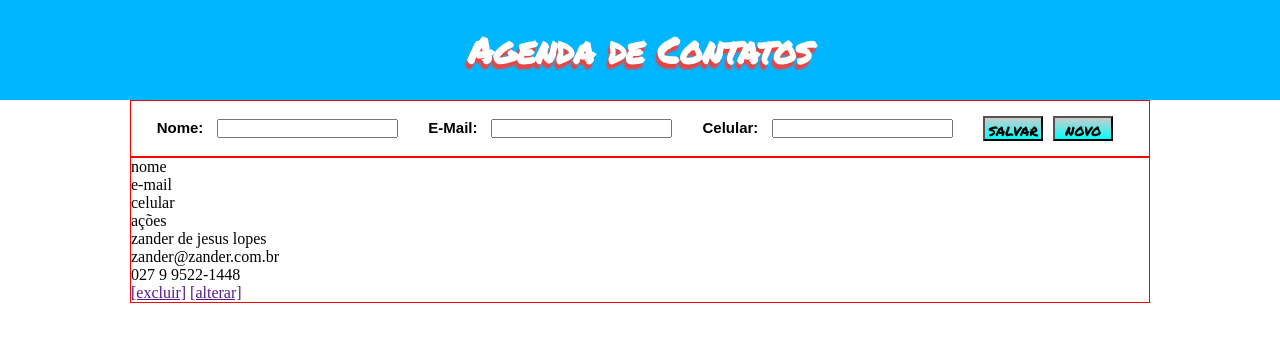
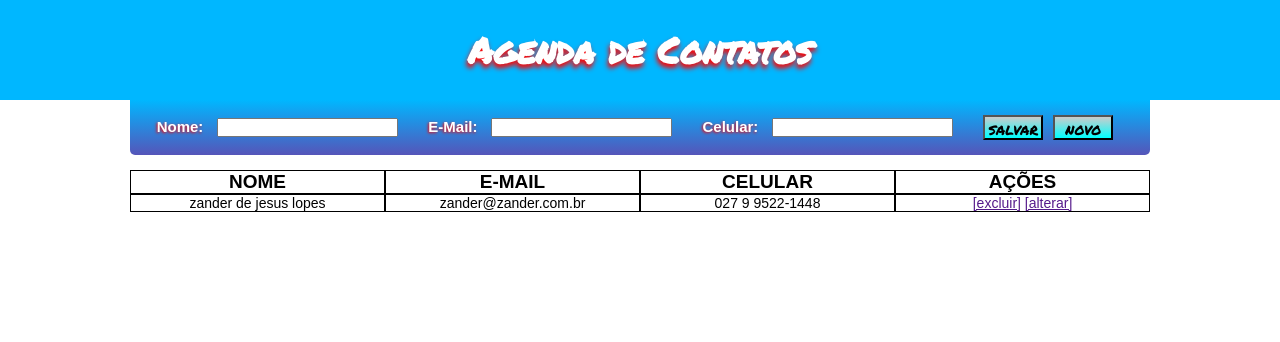
Before and after one commit to ztelecom/mycrud, a PHP site: page / in a window 1280 px wide. Shown: the top 342 px of the page. Run offline with PHP 8.4, Linux system fonts and the light colour scheme.

Commit message:
CSS quase pronto

```diff
--- a/estilos.css
+++ b/estilos.css
@@ -14,8 +14,8 @@ header {
 header h1 {
     font-family: 'Permanent Marker', cursive;
     color: #FFF;
-    text-shadow: -2px 5px 2px rgb(233 68 68);
     font-size: 36px;
+    text-shadow: -1px 4px 5px #f00;
 }
 .model {
     display: flex;
@@ -26,7 +26,6 @@ header h1 {
 }
 .section-body {
     width: 100%;
-    border: 1px solid red;
 }
 .section-form {
     display: flex;
@@ -34,6 +33,9 @@ header h1 {
     justify-content: center;
     flex-wrap: wrap;
     height: auto;
+    background-image: linear-gradient(rgb(0, 183, 255),#5555b9);
+    border-bottom-left-radius: 5px;
+    border-bottom-right-radius: 5px
 }
 .section-form-item {
     margin: 15px;
@@ -44,6 +46,8 @@ header h1 {
     font-family: arial;
     font-weight: 700;
     margin-right: 10px;
+    color: #FFF;
+    text-shadow: -1px 1px 3px #f00;
 }
 .section-form-item input {
 
@@ -61,3 +65,22 @@ header h1 {
     font-family: 'Permanent Marker';
     color: #000;
 }
+.section-tabela {
+    margin-top: 15px;
+    display: grid;
+    grid-template-columns: repeat(4, 4fr);
+}
+.section-tabela-head {
+    font-size: 19px;
+    font-family: arial;
+    text-transform: uppercase;
+    font-weight: 700;
+    border: 1px solid #000;
+    text-align: center;
+}
+.section-tabela-campos {
+    font-family: Arial;
+    font-size: 14px;
+    text-align: center;
+    border: 1px solid #000;
+}
```
